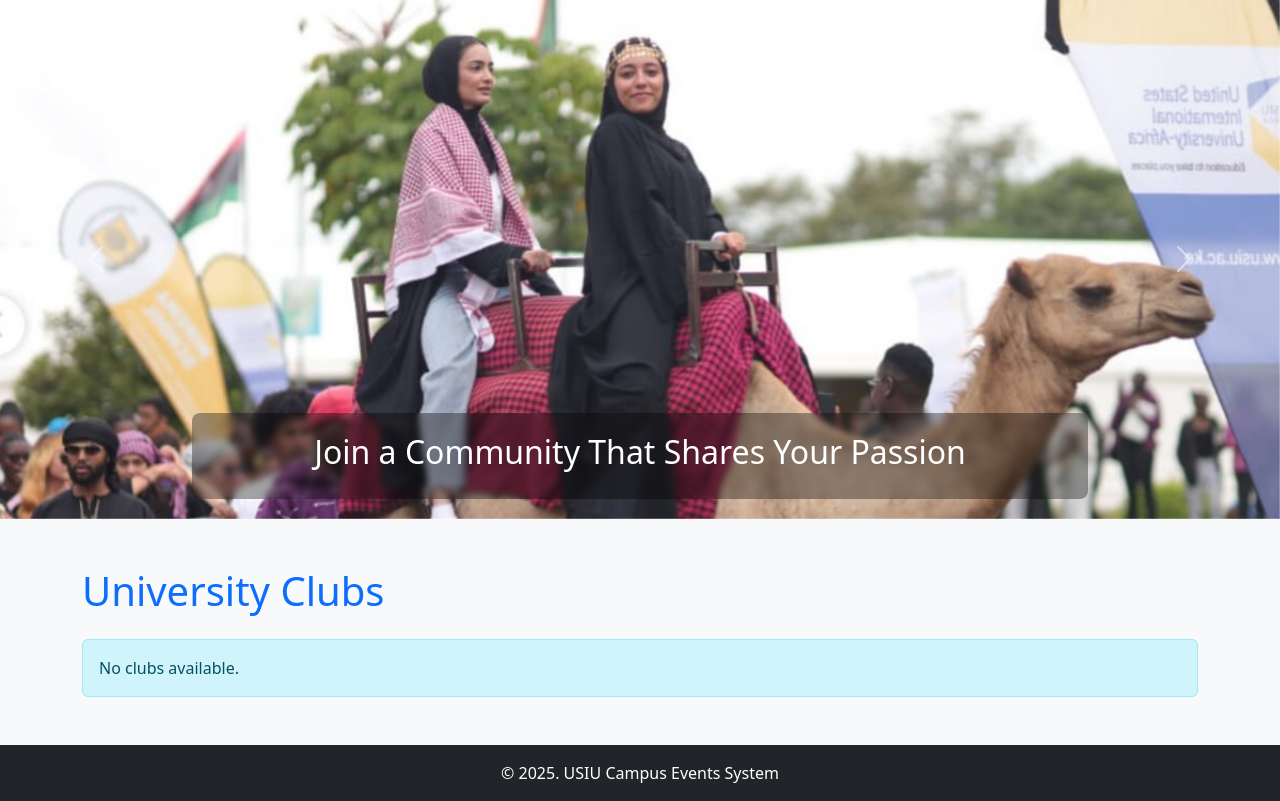
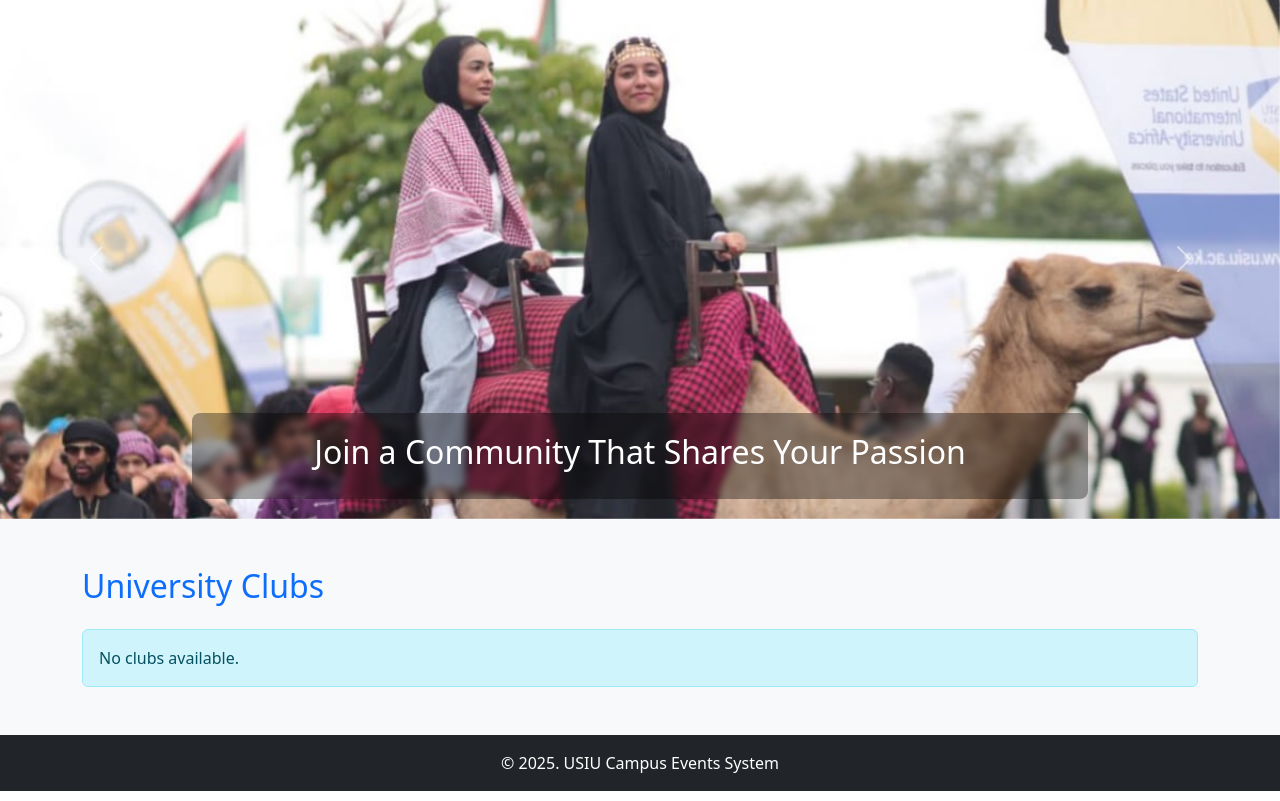
Before and after one commit to lizardcat/campus-events, a PHP site: page /clubs.php in a window 1280 px wide. Shown: the part 83-884 px from the top of the page. Run offline with PHP 8.4, Linux system fonts and the light colour scheme; data that the repository does not hold is empty.

Commit message:
Changing inconsistent <h1>

```diff
--- a/clubs.php
+++ b/clubs.php
@@ -41,7 +41,7 @@ $result = mysqli_query($conn, $q);
 
 
 <div class="container mt-5">
-    <h1 class="mb-4 text-primary">University Clubs</h1>
+    <h2 class="text-primary mb-4">University Clubs</h2>
 
     <div class="row g-4">
         <?php if ($result && mysqli_num_rows($result) > 0): ?>
```
